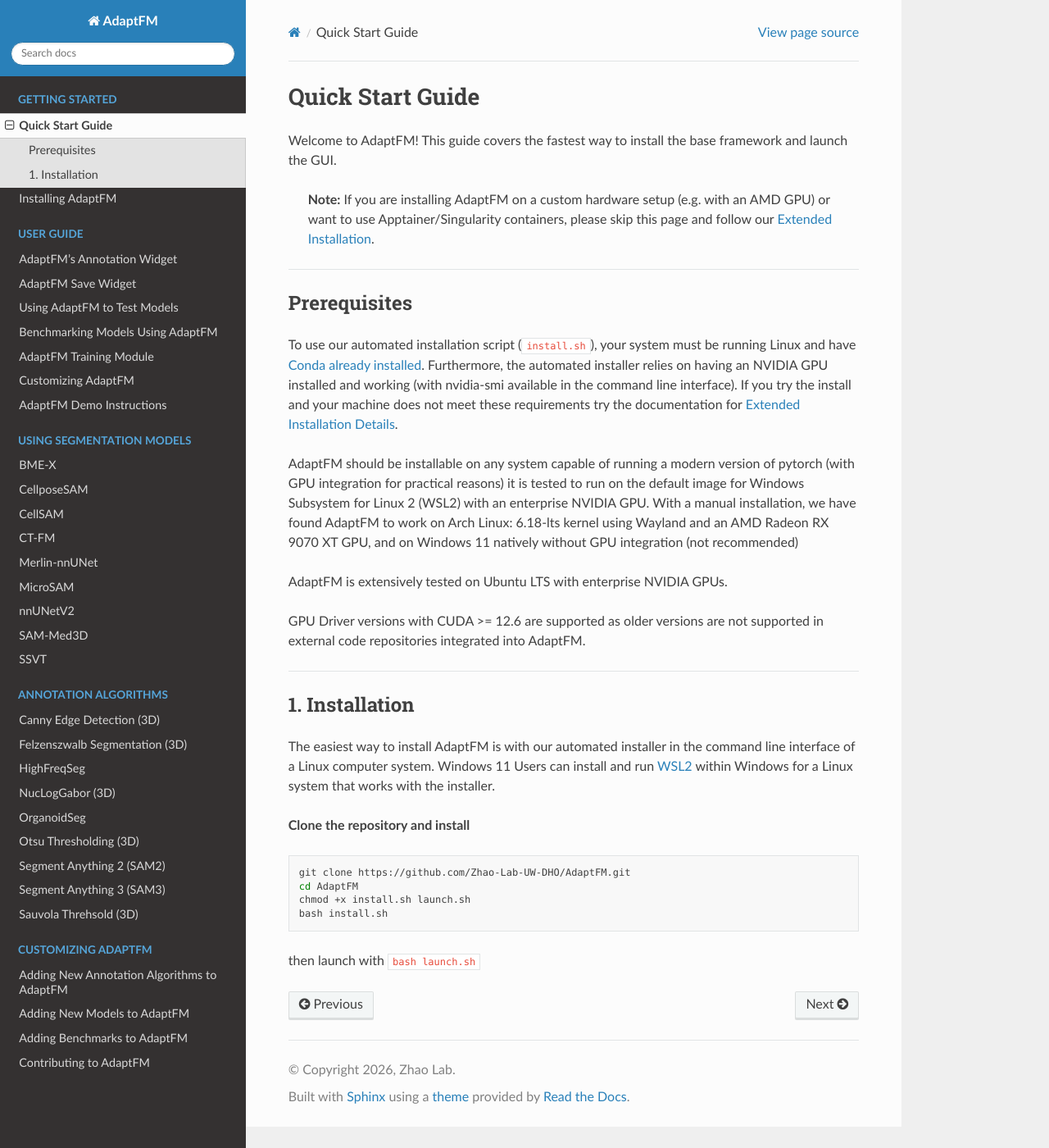
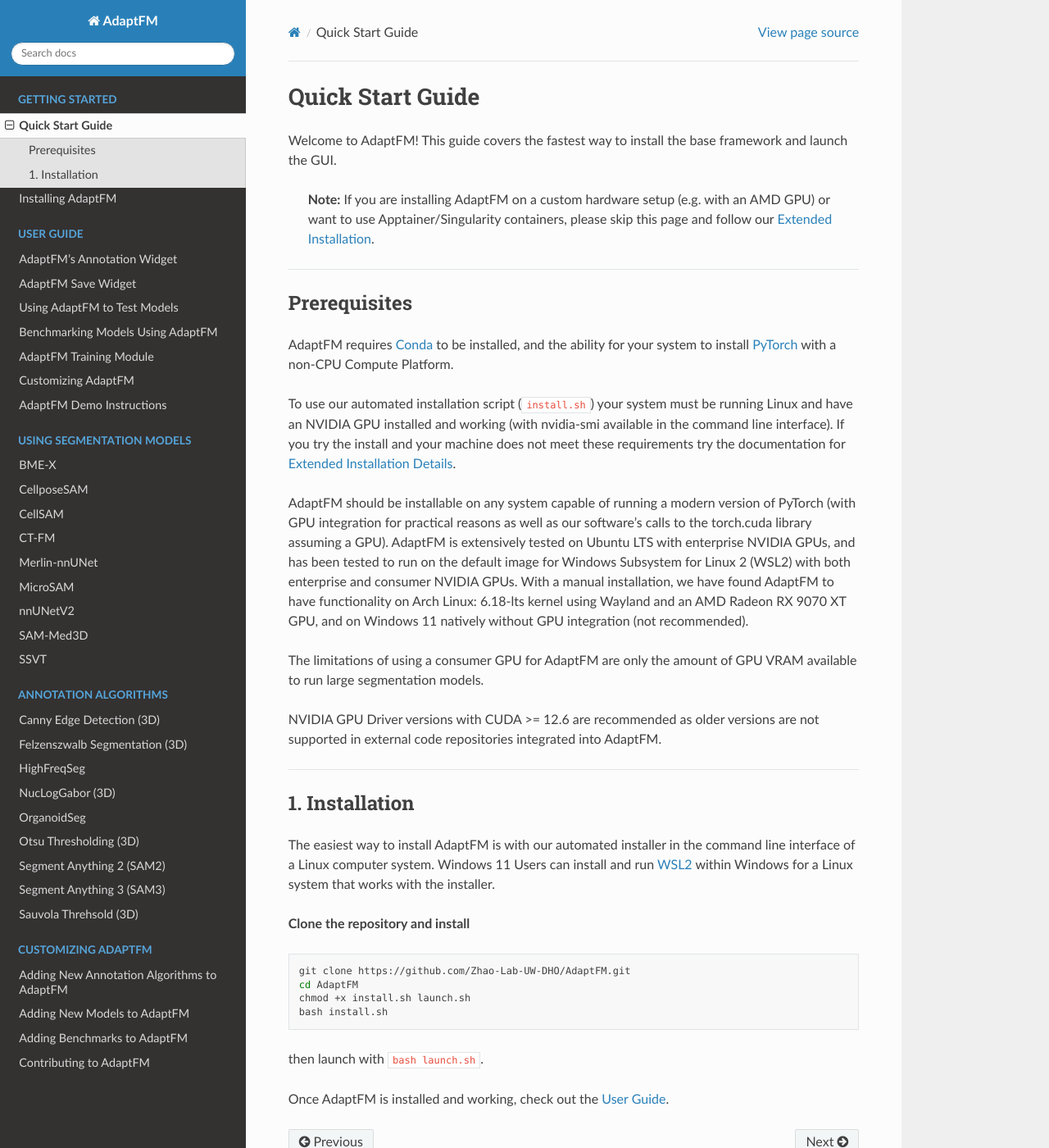
Before and after one commit to Zhao-Lab-UW-DHO/AdaptFM, a Sphinx documentation site: the page built from docs/getting-started/quick-start.md, in a window 1280 px wide and 1400 px high. Shown: the whole window at 82% size. Built offline with Sphinx 7.4.7 and the Read the Docs theme 3.1.0, drawn with Linux system fonts in a browser that asks for light colours.

Commit message:
Improve quickstart

````diff
--- a/docs/getting-started/quick-start.md
+++ b/docs/getting-started/quick-start.md
@@ -8,13 +8,15 @@ Welcome to AdaptFM! This guide covers the fastest way to install the base framew
 
 ## Prerequisites
 
-To use our automated installation script (`install.sh`), your system must be running Linux and have [Conda already installed](https://docs.conda.io/projects/conda/en/stable/user-guide/getting-started.html). Furthermore, the automated installer relies on having an NVIDIA GPU installed and working (with nvidia-smi available in the command line interface). If you try the install and your machine does not meet these requirements try the documentation for [Extended Installation Details](install-details.md).
+AdaptFM requires [Conda](https://docs.conda.io/projects/conda/en/stable/user-guide/getting-started.html) to be installed, and the ability for your system to install [PyTorch](https://pytorch.org/get-started/locally/) with a non-CPU Compute Platform.
 
-AdaptFM should be installable on any system capable of running a modern version of pytorch (with GPU integration for practical reasons) it is tested to run on the default image for Windows Subsystem for Linux 2 (WSL2) with an enterprise NVIDIA GPU. With a manual installation, we have found AdaptFM to work on Arch Linux: 6.18-lts kernel using Wayland and an AMD Radeon RX 9070 XT GPU, and on Windows 11 natively without GPU integration (not recommended)
+To use our automated installation script (`install.sh`) your system must be running Linux and have an NVIDIA GPU installed and working (with nvidia-smi available in the command line interface). If you try the install and your machine does not meet these requirements try the documentation for [Extended Installation Details](install-details.md).
 
-AdaptFM is extensively tested on Ubuntu LTS with enterprise NVIDIA GPUs.
+AdaptFM should be installable on any system capable of running a modern version of PyTorch (with GPU integration for practical reasons as well as our software's calls to the torch.cuda library assuming a GPU). AdaptFM is extensively tested on Ubuntu LTS with enterprise NVIDIA GPUs, and has been tested to run on the default image for Windows Subsystem for Linux 2 (WSL2) with both enterprise and consumer NVIDIA GPUs. With a manual installation, we have found AdaptFM to have functionality on Arch Linux: 6.18-lts kernel using Wayland and an AMD Radeon RX 9070 XT GPU, and on Windows 11 natively without GPU integration (not recommended).
 
-GPU Driver versions with CUDA >= 12.6 are supported as older versions are not supported in external code repositories integrated into AdaptFM.
+The limitations of using a consumer GPU for AdaptFM are only the amount of GPU VRAM available to run large segmentation models.
+
+NVIDIA GPU Driver versions with CUDA >= 12.6 are recommended as older versions are not supported in external code repositories integrated into AdaptFM.
 
 ---
 
@@ -29,4 +31,6 @@ cd AdaptFM
 chmod +x install.sh launch.sh
 bash install.sh
 ```
-then launch with `bash launch.sh`
+then launch with `bash launch.sh`.
+
+Once AdaptFM is installed and working, check out the [User Guide](../user-guide/user-guide.md).
````
